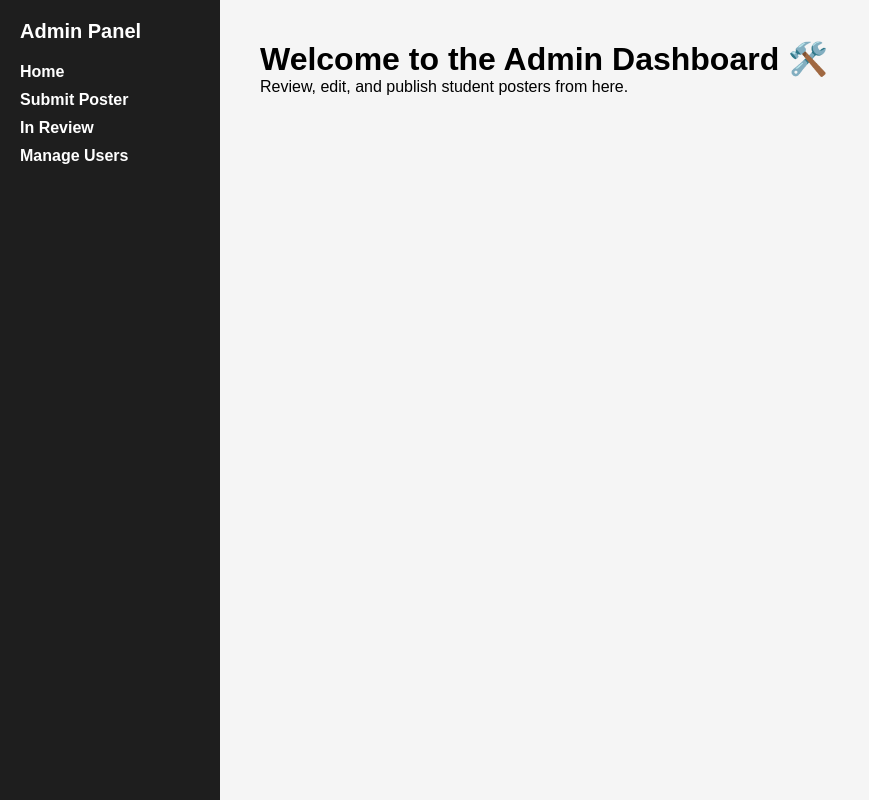
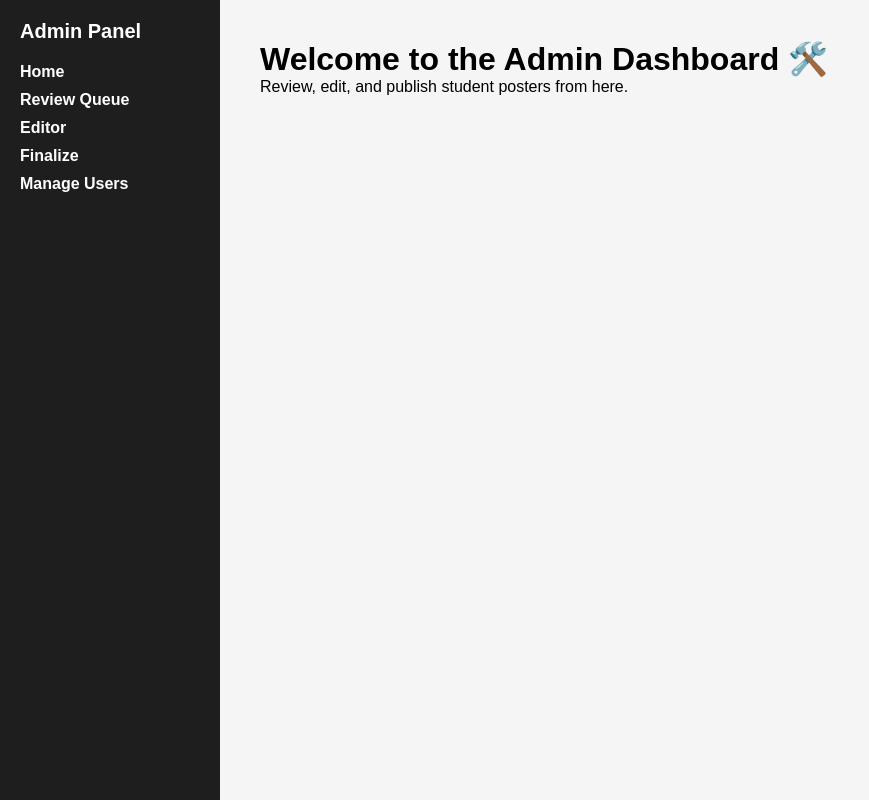
Before and after one commit to JarredGeng/CSC-230-PROJECT, a React (Vite) app: page /admindash in a window 1280 px wide. Shown: the whole page, without its empty margins (0-869 px from the left). Built offline with nearby package versions, Linux system fonts and the light colour scheme.

Commit message:
Updated dashboard

```diff
--- a/src/Components/Hero.jsx
+++ b/src/Components/Hero.jsx
@@ -1,7 +1,7 @@
 import React from "react";
 import "../styles/Hero.css";
 import { Link, useNavigate, useLocation } from "react-router-dom";
-import heroImage from "../assets/hero-image.jpg"; // Make sure the image is in the assets folder
+import heroImage from "../assets/hero-image.jpg";
 
 const Hero = () => {
   return (
--- a/src/Components/sidebar.jsx
+++ b/src/Components/sidebar.jsx
@@ -7,9 +7,16 @@ const Sidebar = ({ role }) => {
       <nav>
         <ul>
           <li><Link to="/">Home</Link></li>
-          <li><Link to="/studentdash/posterform">Submit Poster</Link></li>
-          <li><Link to="/studentdash/inreview">In Review</Link></li>
-          {role === 'admin' && <li><Link to="/manage-users">Manage Users</Link></li>}
+          {role === 'student' && <>
+            <li><Link to="/studentdash/posterform">Submit Poster</Link></li>
+            <li><Link to="/studentdash/inreview">In Review</Link></li>
+          </>}
+          {role === 'admin' && <>
+            <li><Link to="/admindash/reviewqueue">Review Queue</Link></li>
+            <li><Link to="/admindash/editor">Editor</Link></li>
+            <li><Link to="/admindash/finalize">Finalize</Link></li>
+            <li><Link to="/manage-users">Manage Users</Link></li>
+          </>}
         </ul>
       </nav>
     </div>
--- /dev/null
+++ b/src/pages/FinalizeReview.jsx
@@ -0,0 +1,5 @@
+const FinalizeReview = () => {
+    return <div>Finalize Review Page</div>;
+  };
+
+  export default FinalizeReview;
--- /dev/null
+++ b/src/pages/PosterEditor.jsx
@@ -0,0 +1,5 @@
+const PosterEditor = () => {
+    return <div>edit</div>;
+  };
+
+  export default PosterEditor;
--- /dev/null
+++ b/src/pages/review.jsx
@@ -0,0 +1,5 @@
+const review = () => {
+    return <div>Finalize Review Page</div>;
+  };
+
+  export default review;
```
Also changed, not shown: src/pages/admindash.jsx (+5 -3 lines), src/pages/studentdash.jsx (line endings or trailing spaces), 1 other file (tests, documents, lock files or other folders).
